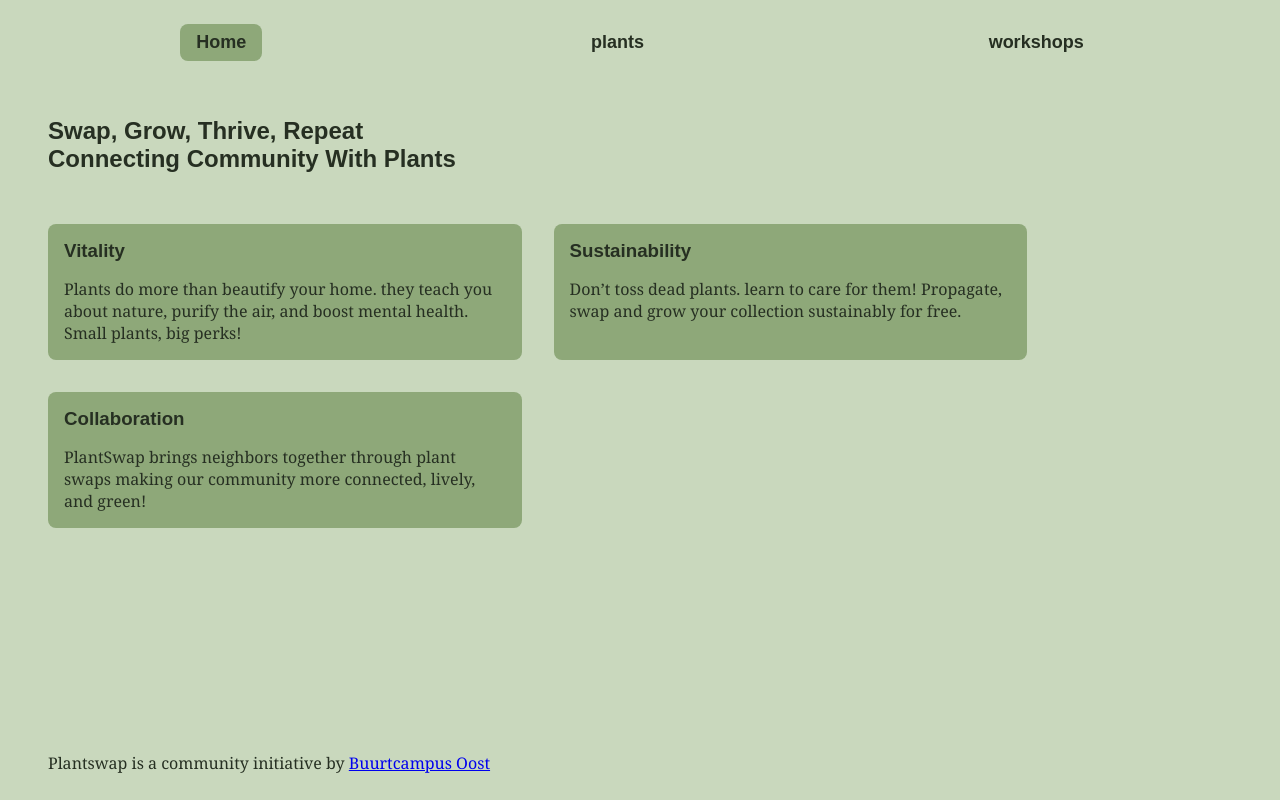
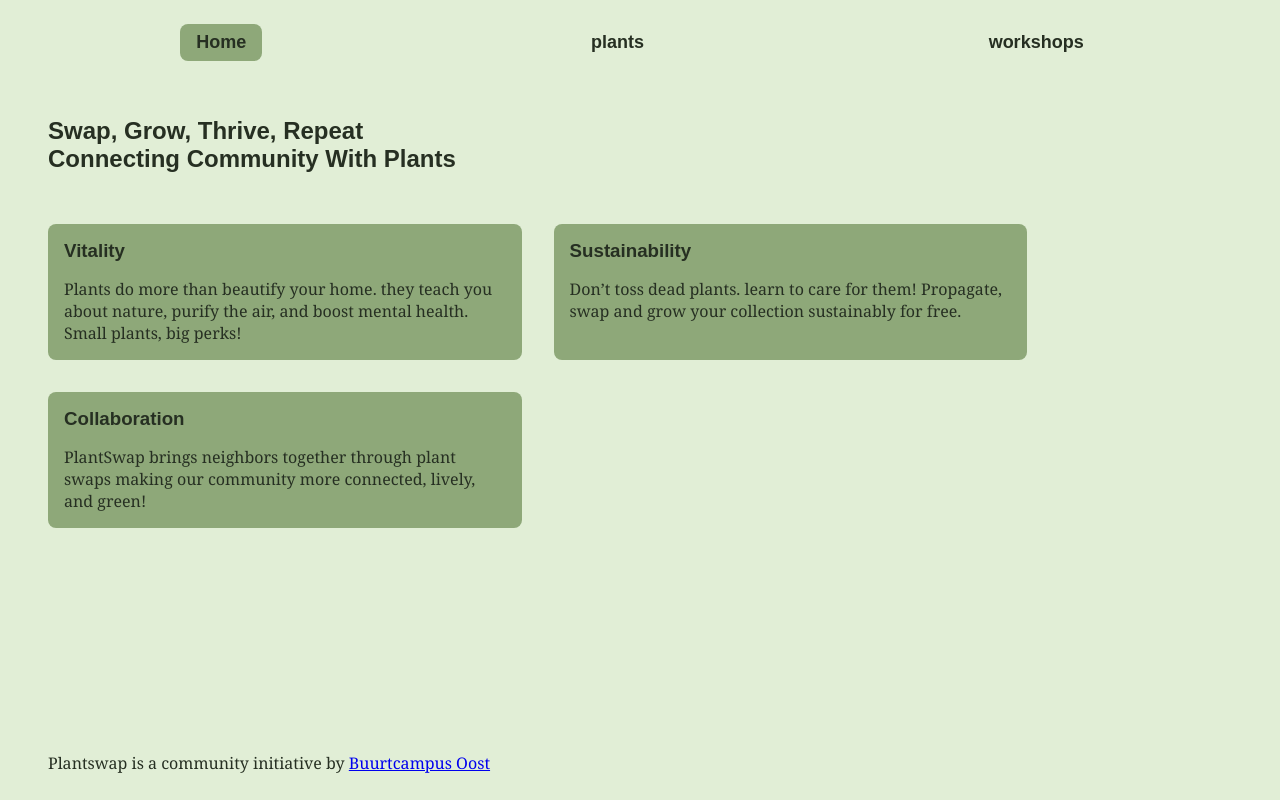
Before and after one commit to YoussraElmortai/plantswap, a Vue app: page / in a window 1280 px wide. Built offline with nearby package versions, Linux system fonts and the light colour scheme.

Commit message:
clean up

```diff
--- a/index.html
+++ b/index.html
@@ -3,7 +3,6 @@
 
 <head>
   <meta charset="UTF-8">
-  <link rel="icon" href="/favicon.ico">
   <meta name="viewport" content="width=device-width, initial-scale=1.0">
   <title>Plantswap</title>
 </head>
--- a/src/App.vue
+++ b/src/App.vue
@@ -6,7 +6,7 @@ import { RouterLink, RouterView } from 'vue-router'
   <header>
     <nav>
       <RouterLink to="/">Home</RouterLink>
-      <RouterLink to="/plants">plants</RouterLink>
+      <RouterLink to="/plants">plants </RouterLink>
       <RouterLink to="/workshops">workshops</RouterLink>
     </nav>
   </header>
--- a/src/assets/main.css
+++ b/src/assets/main.css
@@ -7,7 +7,7 @@
 }
 
 :root {
-  --bg-color: #c9d8bd;
+  --bg-color: #e1eed6;
   --headings: 'MATAO', sans-serif;
   --text-color: #262f22;
   --sec-color: #8ea879;
```
Also changed, not shown: src/assets/logo.svg (deleted), 1 other file (tests, documents, lock files or other folders).
